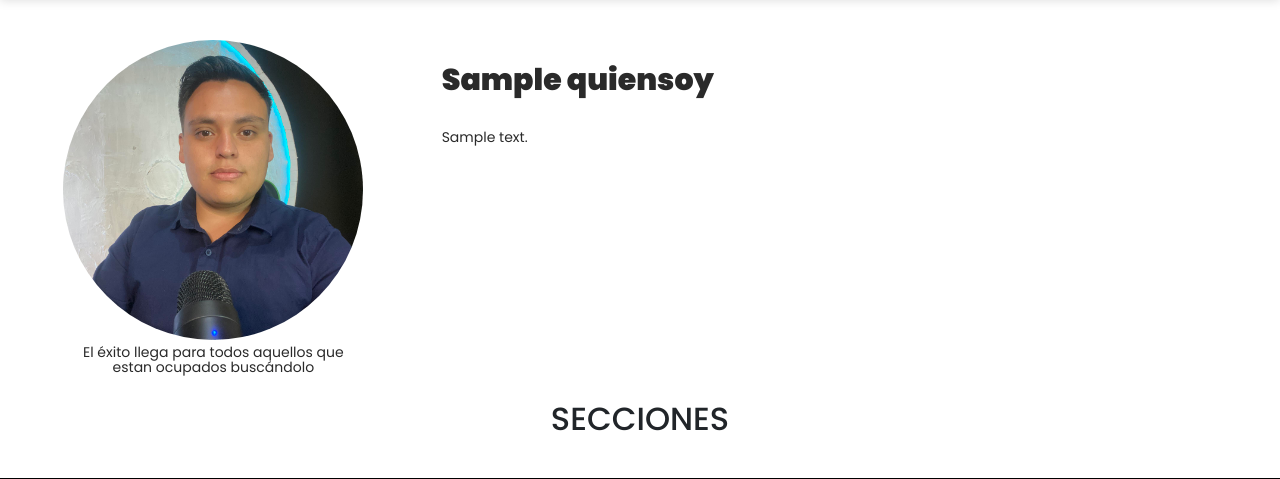
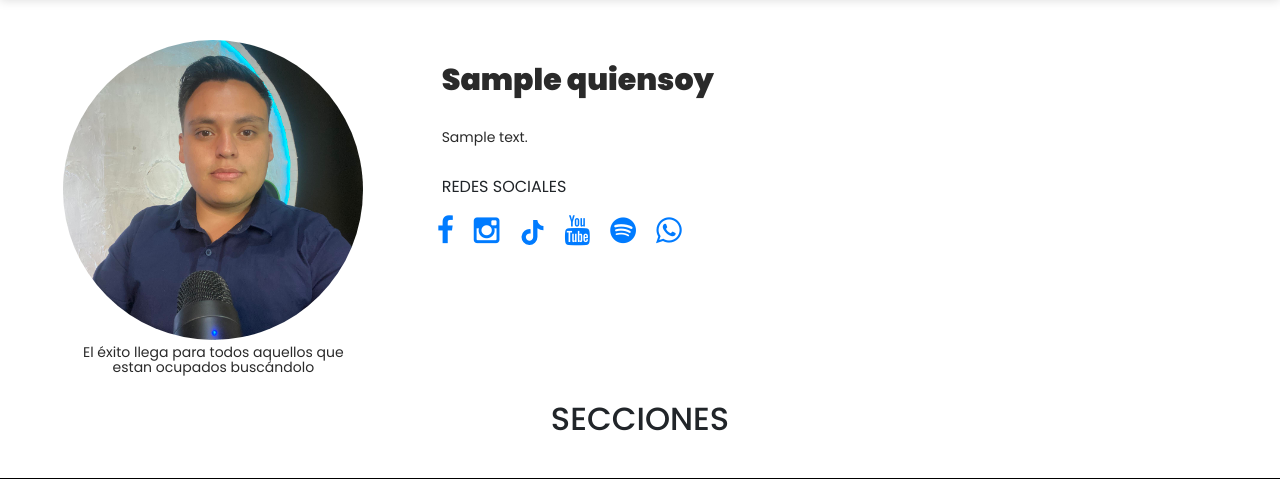
Before and after one commit to JolRobles/jolrobles, a Django app: page / in a window 1280 px wide. Shown: the part 80-559 px from the top of the page. Run offline with Django 4.2, Linux system fonts and the light colour scheme; tables that the repository leaves empty hold one stand-in row (values such as "Sample post"); some libraries are stand-ins or nearby versions.

Commit message:
add rrss

```diff
--- a/templates/index.html
+++ b/templates/index.html
@@ -26,6 +26,18 @@ INICIO
                       </div>
                       <p style="text-align:justify" >{{item.descripcion|linebreaks}}</p>
                   </div>
+                  REDES SOCIALES
+                  <div class="row">
+                    <li style="color:#fff; font-size: 30px; padding: 10px;"><a target="_blank" href="https://www.facebook.com/jolrobless"><i class="fa fa-facebook"></i></a></li>
+                    <li style="color:#fff; font-size: 30px; padding: 10px;"><a target="_blank" href="https://www.instagram.com/jolrobles/"><i class="fa fa-instagram"></i></a></li>
+                    <li style="color:#fff; font-size: 30px; padding: 10px;"><a target="_blank" href="https://www.tiktok.com/@jolrobles?_t=8nSUJZzM0la&_r=1">
+                    <svg style="width: 25px; height: 25px; fill:#007bff" xmlns="http://www.w3.org/2000/svg" viewBox="0 0 448 512"><path d="M448 209.9a210.1 210.1 0 0 1 -122.8-39.3V349.4A162.6 162.6 0 1 1 185 188.3V278.2a74.6 74.6 0 1 0 52.2 71.2V0l88 0a121.2 121.2 0 0 0 1.9 22.2h0A122.2 122.2 0 0 0 381 102.4a121.4 121.4 0 0 0 67 20.1z"/></svg>
+                    </a></li>
+                    <li style="color:#fff; font-size: 30px; padding: 10px;"><a target="_blank" href="https://www.youtube.com/@JolRobles"><i class="fa fa-youtube"></i></a></li>
+                    <li style="color:#fff; font-size: 30px; padding: 10px;"><a target="_blank" href="https://podcasters.spotify.com/pod/show/jolrobles"><i class="fa fa-spotify"></i></a></li>
+                    <li style="color:#fff; font-size: 30px; padding: 10px;"><a target="_blank" href="https://api.whatsapp.com/send/?phone=593981538762&text&type=phone_number&app_absent=0"><i class="fa fa-whatsapp"></i></a></li>
+                  </div>
+
                 </div>
 
               {% endfor %}
```
